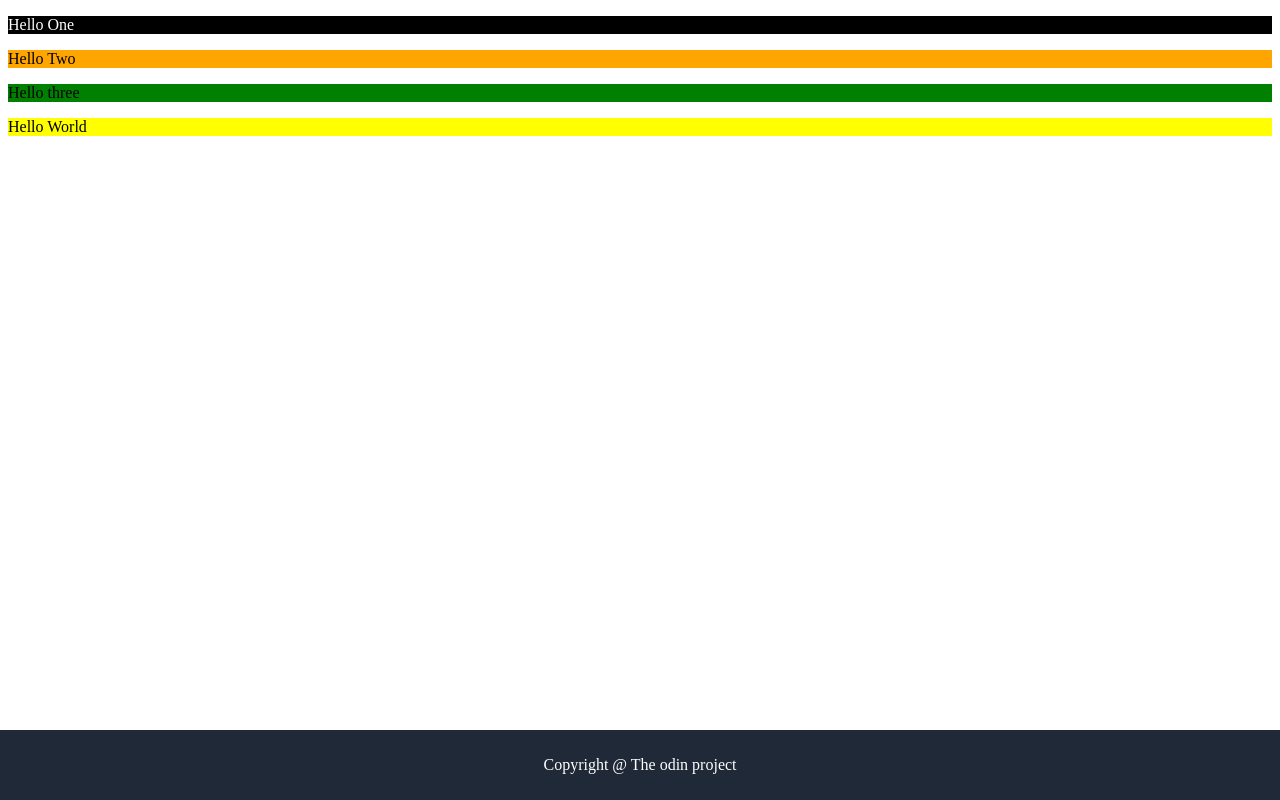
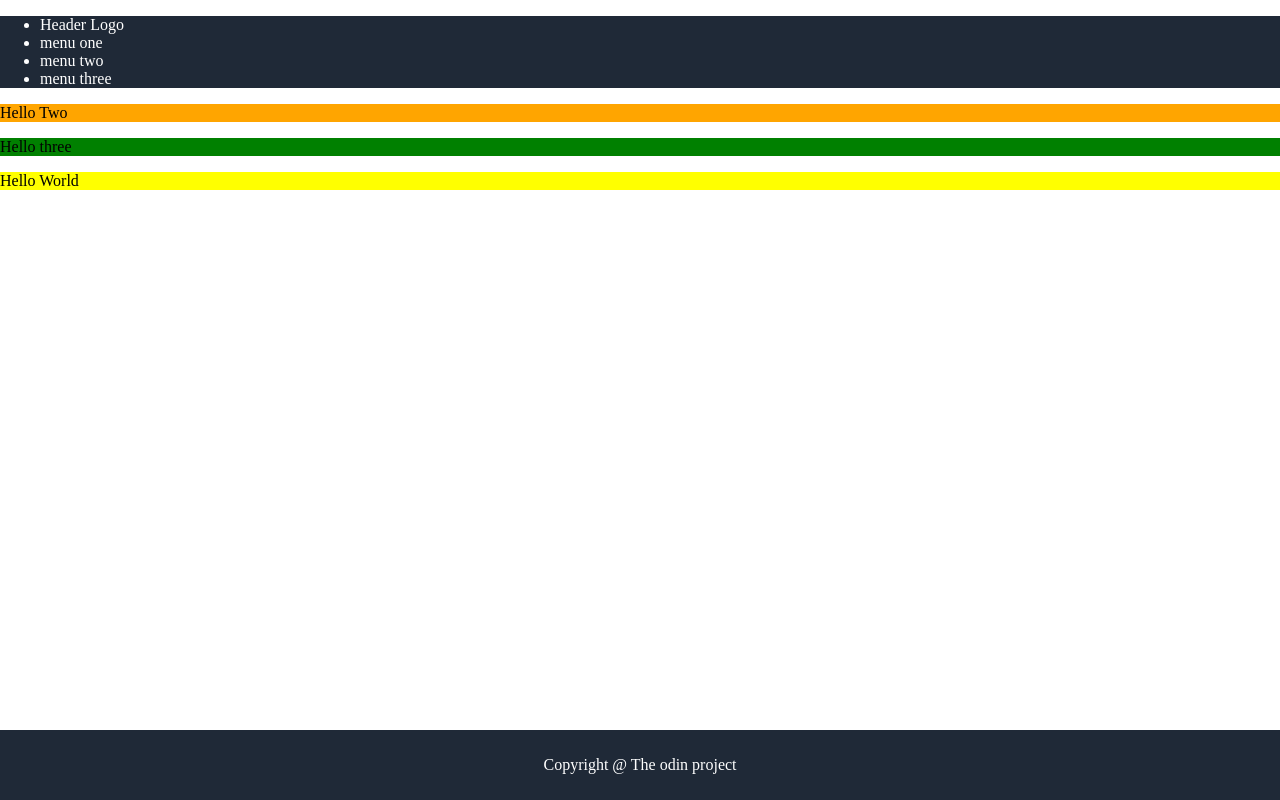
Before and after one commit to ayo43/Odin-landing-page, a plain HTML site: page index.html in a window 1280 px wide. Drawn offline with Linux system fonts and the light colour scheme.

Commit message:
Added header

```diff
--- a/css/style.css
+++ b/css/style.css
@@ -1,3 +1,8 @@
+body {
+    padding:0px;
+    margin: 0px;
+
+}
 .five {
     background-color: #1F2937;
     color: white;
@@ -23,6 +28,6 @@
     background-color: orange;
 }
 .one {
-    background-color: black;
+    background-color:#1F2937;
     color: white;
 }
--- a/index.html
+++ b/index.html
@@ -6,7 +6,14 @@
     </head>
     <body>
         <div class="one">
-            <p> Hello One</p>
+            <div>
+                <ul>
+                    <li>Header Logo</li>
+                    <li>menu one</li>
+                    <li>menu two</li>
+                    <li>menu three</li>
+                </ul>
+            </div>
 
         </div>
         <div class="two">
```
